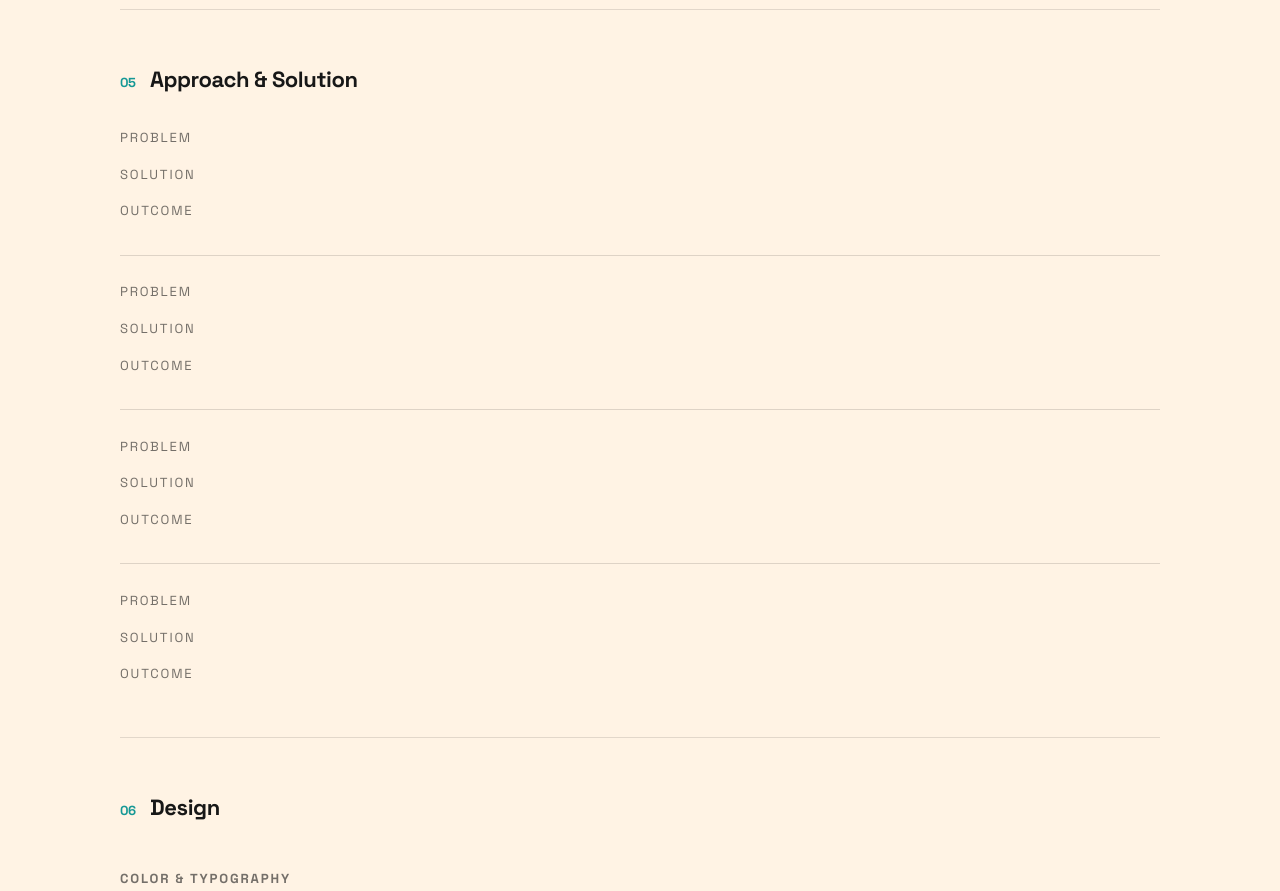
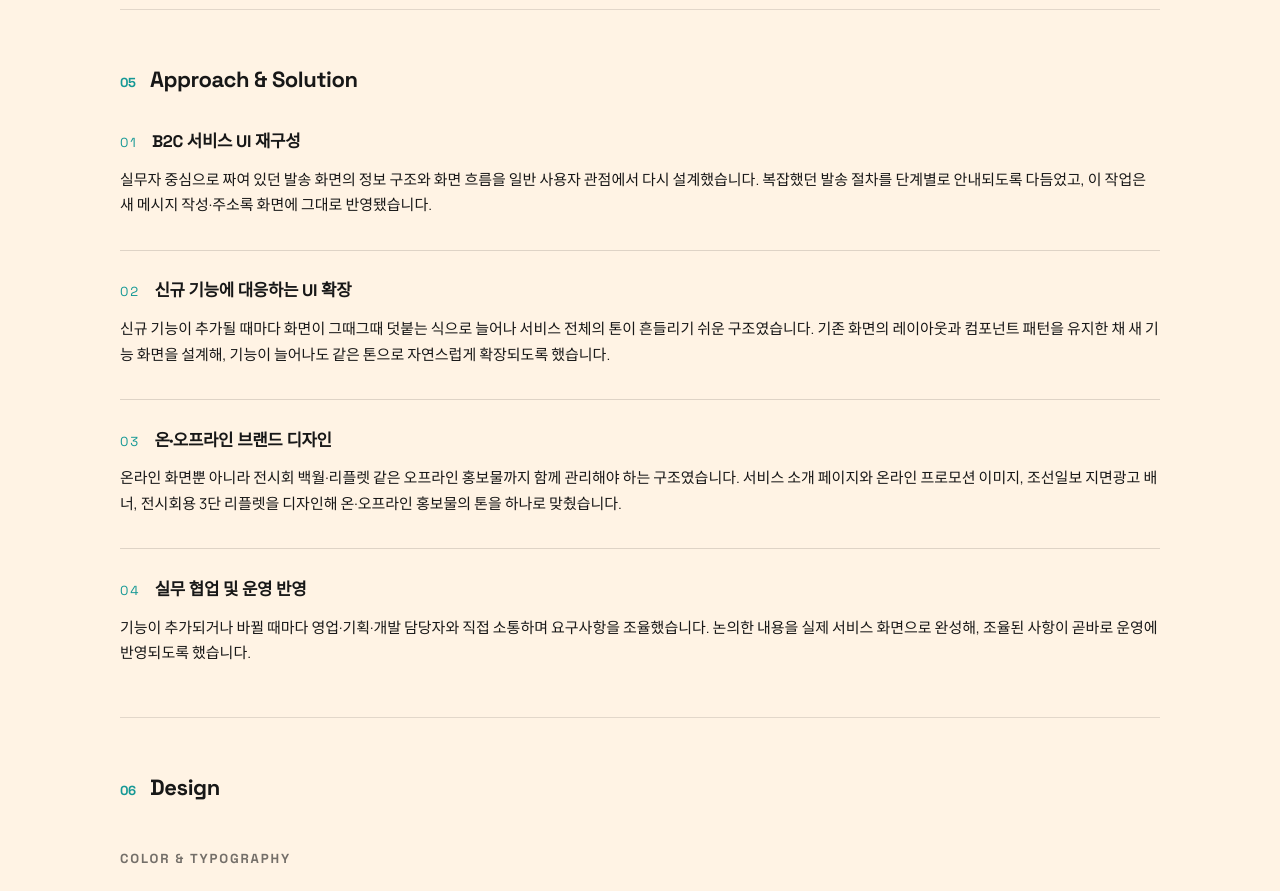
Before and after one commit to risinghun82/risinghun-portfolio, a React (Vite) app: page /#/work/gimesee in a window 1280 px wide. Shown: the part 3360-4251 px from the top of the page. Built offline with nearby package versions, Linux system fonts and the light colour scheme; a web font is replaced by a local one.

Commit message:
Approach & Solution: numbered case cards, drop P/S/O labels

```diff
--- a/src/pages/ProjectDetail.css
+++ b/src/pages/ProjectDetail.css
@@ -489,10 +489,11 @@ with empty space beside it. */
 }
 
 /* Gimesee-only (project.approachBreakdown, see src/data/projects.js +
-ProjectDetail.jsx): Approach & Solution shown as Problem/Solution/Outcome
-cards instead of the flat two-column list above, to make explicit the
-link between the documented process and the actual screens shown in
-Design below. Other projects have no approachBreakdown and keep
+ProjectDetail.jsx): Approach & Solution shown as 4 numbered work cases
+(title + short description) instead of the flat two-column list above —
+each case separated by the same thin top-border divider used elsewhere on
+this page (.case__overview-facts div, .case__approach-card itself).
+Other projects have no approachBreakdown and keep
 .case__statement-list--cols exactly as-is. */
 .case__approach-grid {
   display: flex;
@@ -510,47 +511,34 @@ Design below. Other projects have no approachBreakdown and keep
   border-top: none;
 }
 
-.case__approach-screens {
-  font-family: var(--font-display);
-  font-size: var(--fs-xs);
-  letter-spacing: var(--ls-wide);
-  text-transform: uppercase;
-  color: var(--project-accent, var(--accent));
-  margin-bottom: 0.9rem;
+.case__approach-head {
+  display: flex;
+  align-items: baseline;
+  gap: 0.9rem;
+  margin-bottom: 0.7rem;
 }
 
-.case__approach-row {
-  display: grid;
-  grid-template-columns: 110px 1fr;
-  gap: 1.2rem;
-  margin-bottom: 0.9rem;
-  align-items: baseline;
-}
-
-.case__approach-row:last-child {
-  margin-bottom: 0;
-}
-
-.case__approach-label {
+/* Same small accent-colored numeral treatment as the section's own
+"01 Overview"-style numbering (.case__section-num), scaled down to a case
+index within this one section. */
+.case__approach-num {
   font-family: var(--font-display);
   font-size: var(--fs-sm);
   letter-spacing: var(--ls-wide);
-  text-transform: uppercase;
-  color: var(--text-on-light-muted);
+  color: var(--project-accent, var(--accent));
 }
 
-.case__approach-row p {
+.case__approach-subtitle {
+  font-family: var(--font-display);
+  font-size: clamp(1.05rem, 1.1vw, 1.2rem);
+  letter-spacing: var(--ls-tight);
+}
+
+.case__approach-desc {
   /* Spec: body 15-16px, line-height >= 1.65. */
   font-size: clamp(15px, 1vw, 16px);
   line-height: 1.7;
   margin: 0;
-}
-
-@media (max-width: 900px) {
-  .case__approach-row {
-    grid-template-columns: 1fr;
-    gap: 0.3rem;
-  }
 }
 
 /* 02. Challenge — Background & Goals / Existing Problems shown as two
--- a/src/pages/ProjectDetail.jsx
+++ b/src/pages/ProjectDetail.jsx
@@ -371,34 +371,23 @@ export default function ProjectDetail() {
         <span className="case__section-num">{num()}</span> Approach &amp;
         Solution
       </h2>
-      {/* When approachBreakdown exists (Gimesee only, as of a previous
-      round), show each item as a Problem / Solution / Outcome card instead
-      of a flat bullet list — every line of text here is reused verbatim (or
-      split at an existing clause boundary) from problems/background/
-      direction/result in src/data/projects.js, never invented. Other
-      projects have no approachBreakdown and keep the original flat list
-      exactly as before. */}
+      {/* When approachBreakdown exists (Gimesee only), show each item as a
+      numbered work case (title + short description) instead of the flat
+      bullet list below. Every description is reused/paraphrased from
+      problems/background/direction in src/data/projects.js, never
+      invented. Other projects have no approachBreakdown and keep the
+      original flat list exactly as before. */}
       {project.approachBreakdown ? (
         <div className="case__approach-grid">
           {project.approachBreakdown.map((item, i) => (
             <div key={i} className="case__approach-card">
-              {item.screens && (
-                <p className="case__approach-screens">
-                  {item.screens.join(" · ")}
-                </p>
-              )}
-              <div className="case__approach-row">
-                <span className="case__approach-label">Problem</span>
-                <p>{item.problem}</p>
+              <div className="case__approach-head">
+                <span className="case__approach-num">
+                  {String(i + 1).padStart(2, "0")}
+                </span>
+                <h3 className="case__approach-subtitle">{item.title}</h3>
               </div>
-              <div className="case__approach-row">
-                <span className="case__approach-label">Solution</span>
-                <p>{item.solution}</p>
-              </div>
-              <div className="case__approach-row">
-                <span className="case__approach-label">Outcome</span>
-                <p>{item.outcome}</p>
-              </div>
+              <p className="case__approach-desc">{item.description}</p>
             </div>
           ))}
         </div>
```
